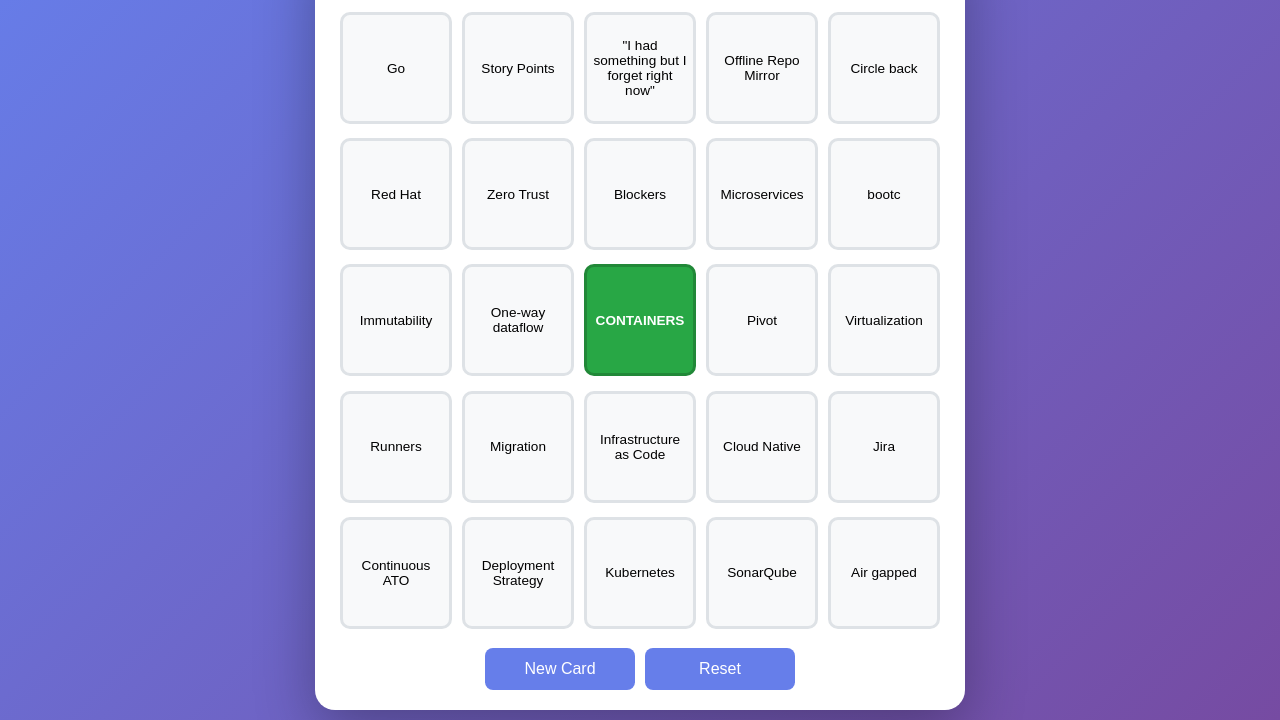
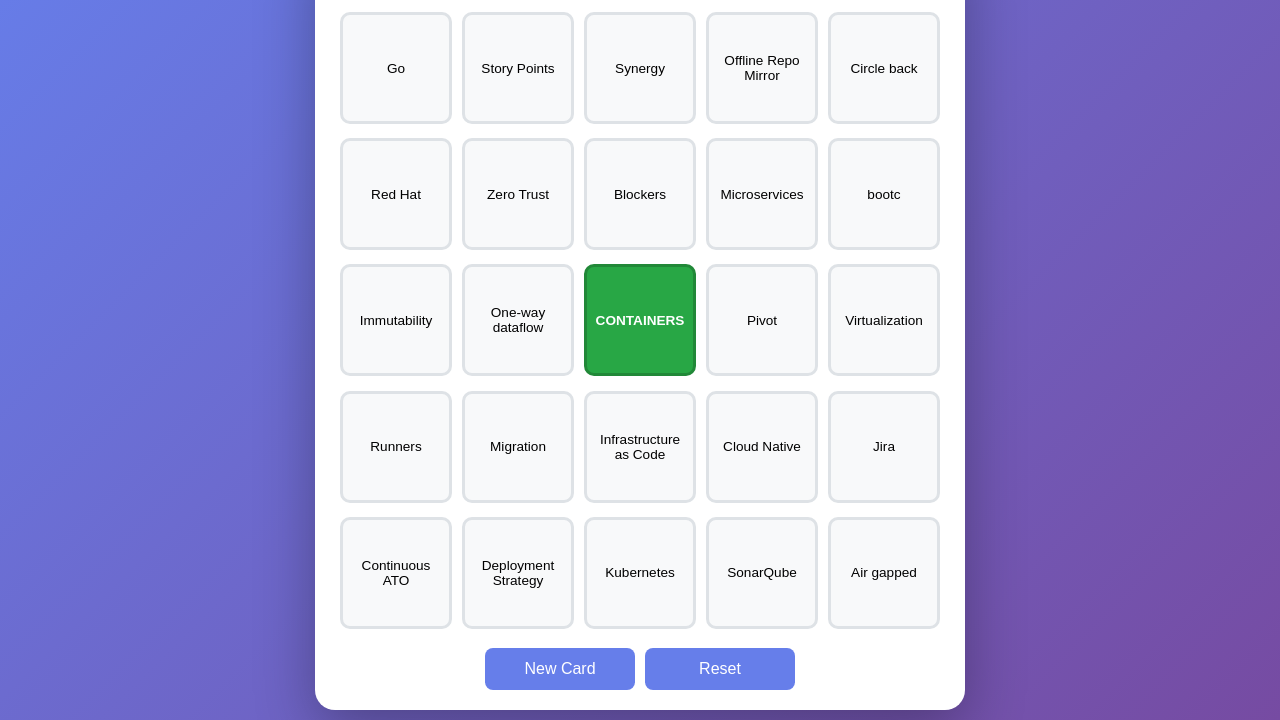
Before and after one commit to steven-campbell/bingo-app, a plain HTML site: page bingo.html in a window 1280 px wide. Shown: the part 80-800 px from the top of the page. Drawn offline with Linux system fonts and the light colour scheme.

Commit message:
minor phrase updates

```diff
--- a/bingo.html
+++ b/bingo.html
@@ -1,4 +1,3 @@
-
 <!DOCTYPE html>
 <html lang="en">
 <head>
@@ -193,7 +192,7 @@
             "Blockers",
             "Pivot",
             "Circle back",
-            "\"I had something but I forget right now\"",
+            "Synergy",
         ];
 
         let currentCard = [];
```
